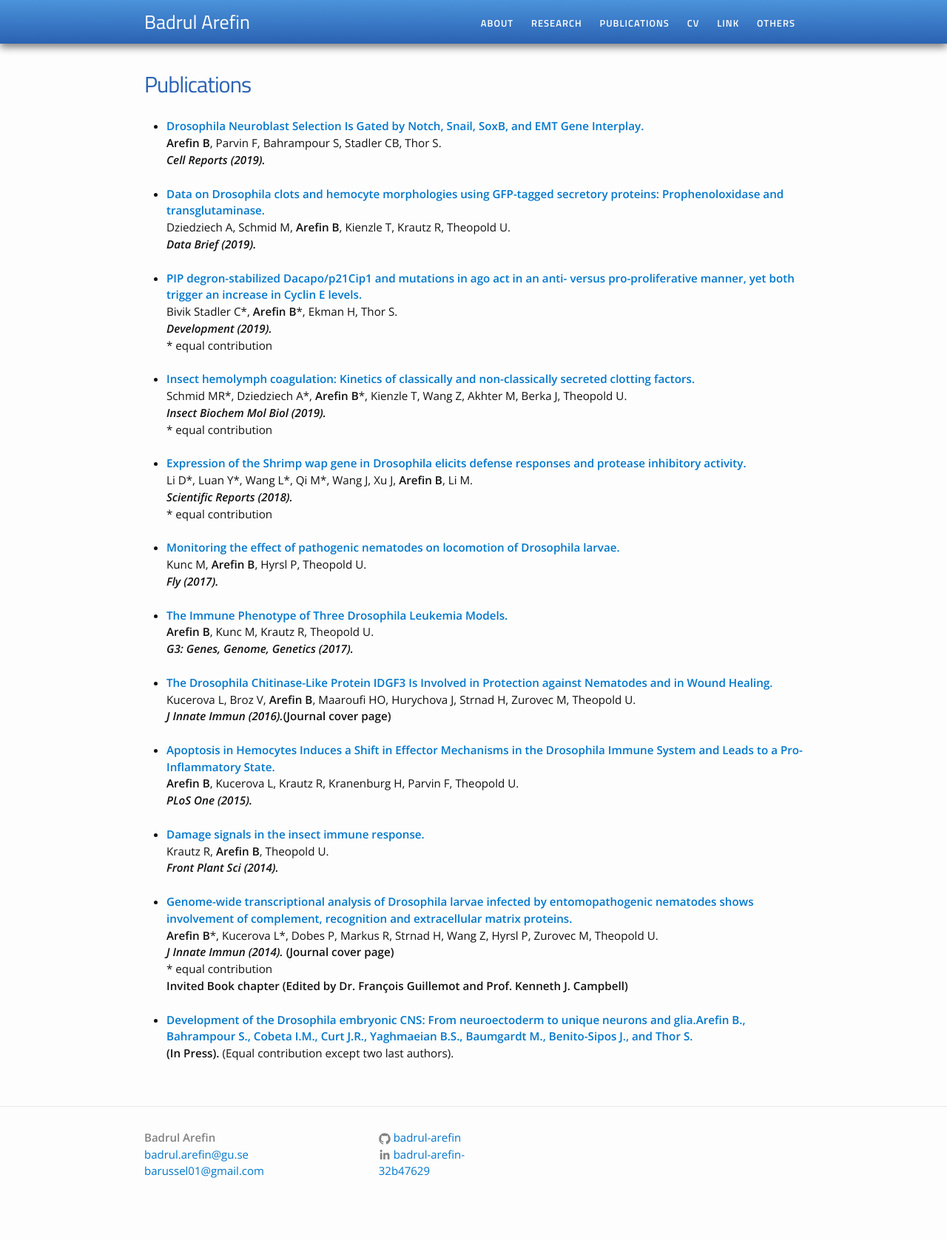
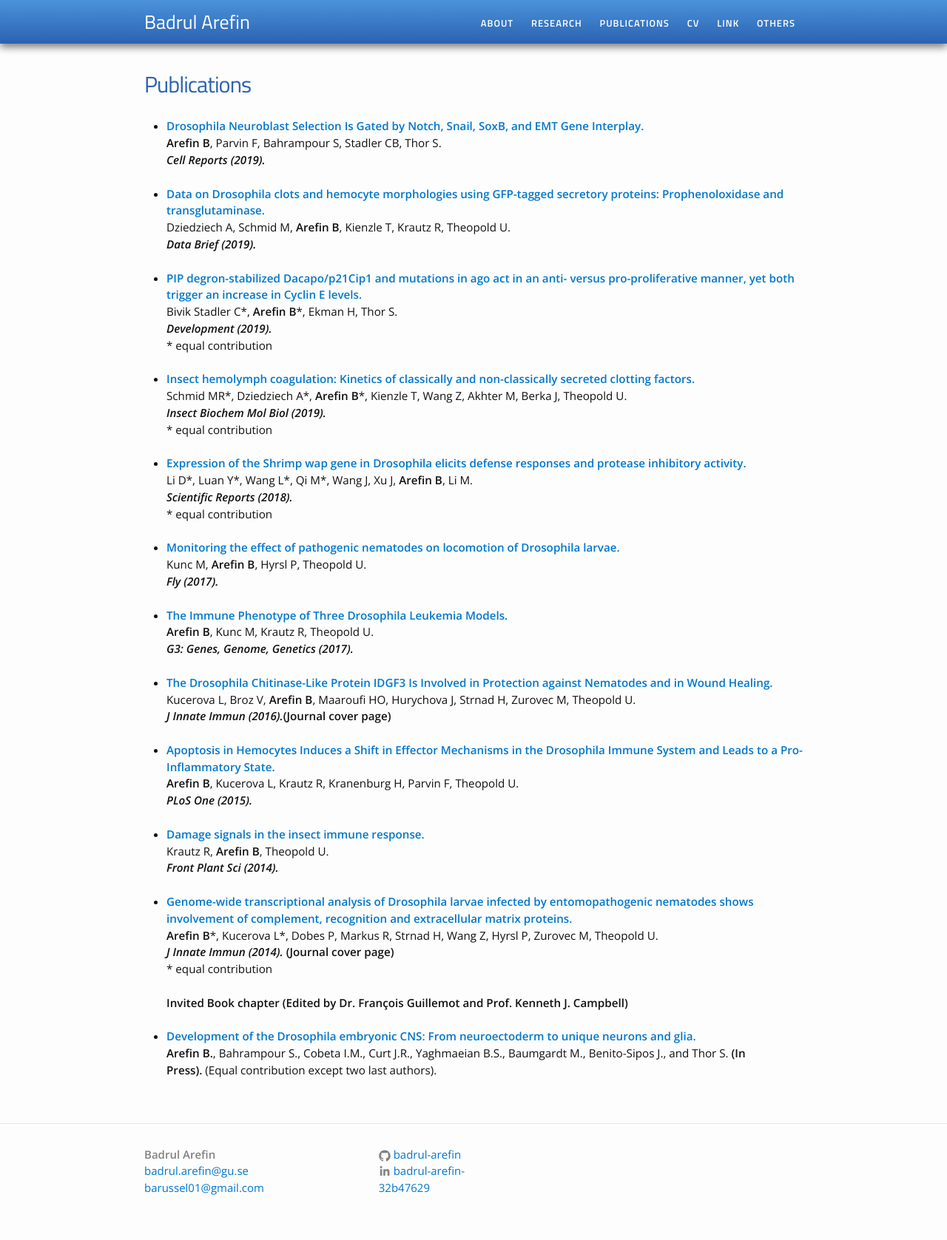
Before and after one commit to Badrul-Arefin/badrul-arefin.github.io, a Jekyll site: the page built from publications.md, in a window 1280 px wide. Shown: the whole page at 74% size. Built offline with Jekyll 4.4.1, drawn with Linux system fonts in a browser that asks for light colours; before the commit the page ends 1655 px from its top, so only the background shows below that.

```diff
--- a/publications.md
+++ b/publications.md
@@ -76,9 +76,9 @@ title: Publications
 	<a href="https://www.ncbi.nlm.nih.gov/pubmed/23988573">	<b>Genome-wide transcriptional analysis of Drosophila larvae infected by entomopathogenic nematodes shows involvement of complement, recognition and extracellular matrix proteins.</b></a><br>
 	<b>Arefin B</b>*, Kucerova L*, Dobes P, Markus R, Strnad H, Wang Z, Hyrsl P, Zurovec M, Theopold U.<br><i>
 	<b>J Innate Immun (2014).</b></i> <b>(Journal cover page)</b><br>
-	* equal contribution<br>
+	* equal contribution<br><br>
 
 <b> Invited Book chapter (Edited by Dr. François Guillemot and Prof. Kenneth J. Campbell)</b><br>
 </li><br>
 	<li>
-	<a href="https://www.ncbi.nlm.nih.gov/pubmed/23988573">	<b>Development of the Drosophila embryonic CNS: From neuroectoderm to unique neurons and glia.<b>Arefin B.</b>, Bahrampour S., Cobeta I.M., Curt J.R., Yaghmaeian B.S., Baumgardt M., Benito-Sipos J., and Thor S.</b></a><br><b>(In Press).</b> (Equal contribution except two last authors).
+	<a href="https://www.ncbi.nlm.nih.gov/pubmed/23988573">	<b>Development of the Drosophila embryonic CNS: From neuroectoderm to unique neurons and glia.</b></a><br><b>Arefin B.</b>, Bahrampour S., Cobeta I.M., Curt J.R., Yaghmaeian B.S., Baumgardt M., Benito-Sipos J., and Thor S. <b> (In Press).</b> (Equal contribution except two last authors).
```
